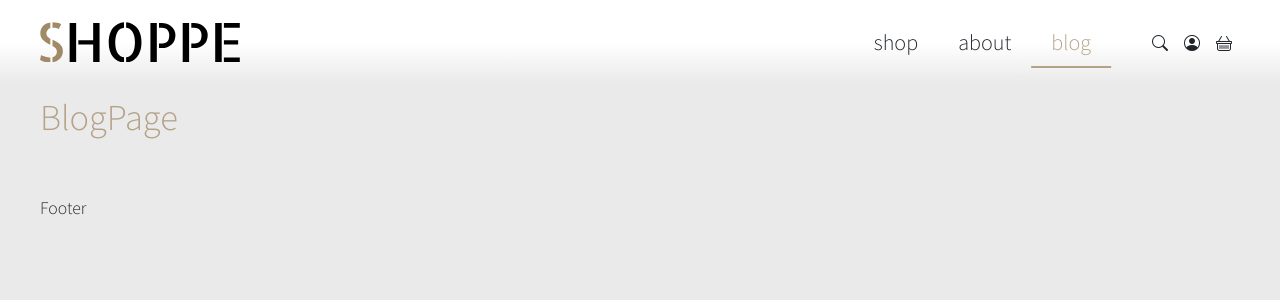
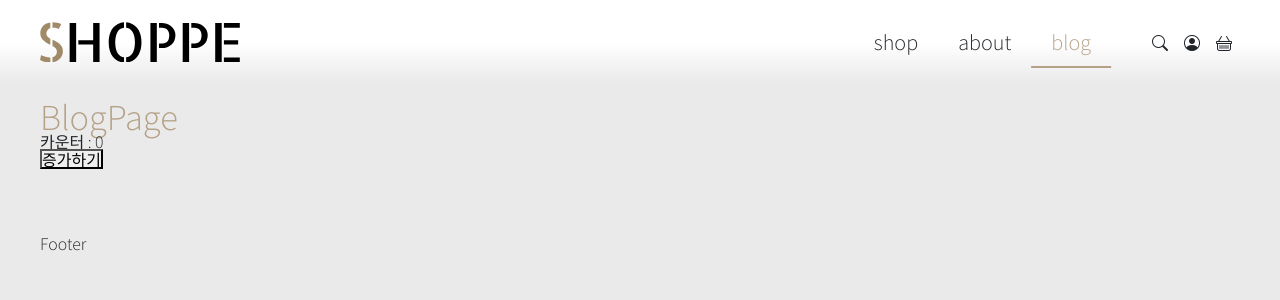
Before and after one commit to Lacheln1/UrecaDailyStudy, a React (Vite) app in the folder 4/0418/react04_shop/: page /blog in a window 1280 px wide. Shown: the top 300 px of the page. Built offline with nearby package versions, Linux system fonts and the light colour scheme.

Commit message:
useSelector 사용해보기

```diff
--- a/4/0418/react04_shop/src/pages/BlogPage.jsx
+++ b/4/0418/react04_shop/src/pages/BlogPage.jsx
@@ -1,11 +1,21 @@
-import React from 'react'
+import React from 'react';
+import { useSelector } from 'react-redux';
 
 const BlogPage = () => {
+  //counter 은 slice이름임
+  const countData = useSelector(state => state.counter);
+  const { count, label } = countData;
+  console.log('countdata는====', countData);
+
   return (
     <main>
       <h2>BlogPage</h2>
+      <p>
+        {label} : {count}
+      </p>
+      <button>증가하기</button>
     </main>
-  )
-}
+  );
+};
 
-export default BlogPage
+export default BlogPage;
```
Also changed, not shown: 4/0418/react04_shop/src/components/Counter.jsx (added).
